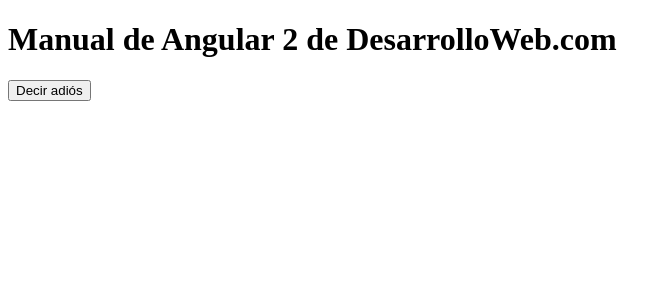
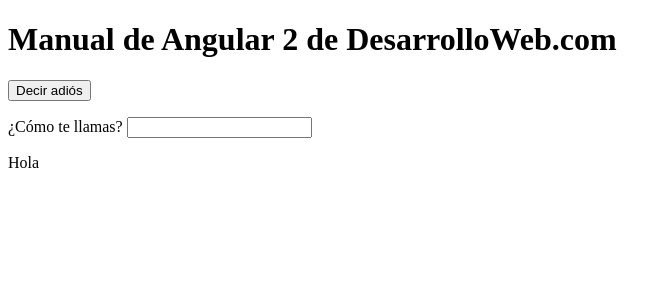
Before and after one commit to alu0100819182/Pr-cticas-Angular2, an Angular app in the folder pr-angular2/: page / in a window 1280 px wide. Shown: the top 300 px of the page, without its empty margins (0-671 px from the left). Built offline with nearby package versions, Linux system fonts and the light colour scheme.

Commit message:
Probando la sintaxis de angular dentro de la vista

```diff
--- a/pr-angular2/src/app/app.component.html
+++ b/pr-angular2/src/app/app.component.html
@@ -1,5 +1,12 @@
+<!--Expresion-->
 <h1>{{title}}</h1>
 
+<!--Propiedad-->
 <p [hidden]="!visible">Adiós</p>
 
+<!--Evento-->
 <button (click)="decirAdios()">Decir adiós</button>
+
+<!--Binding-->
+<p>¿Cómo te llamas?  <input type="text" [(ngModel)]="quien"></p>
+<p>Hola {{quien}}</p>
--- a/pr-angular2/src/app/app.component.ts
+++ b/pr-angular2/src/app/app.component.ts
@@ -5,10 +5,11 @@
   templateUrl: './app.component.html',
   styleUrls: ['./app.component.css']
 })
+
 export class AppComponent {
-title = 'Manual de Angular 2 de DesarrolloWeb.com';
-visible = false;
-decirAdios() {
-  this.visible = true;
+  title = 'Manual de Angular 2 de DesarrolloWeb.com';
+  visible = false;
+  decirAdios() {
+    this.visible = true;
+    }
 }
-}
```
